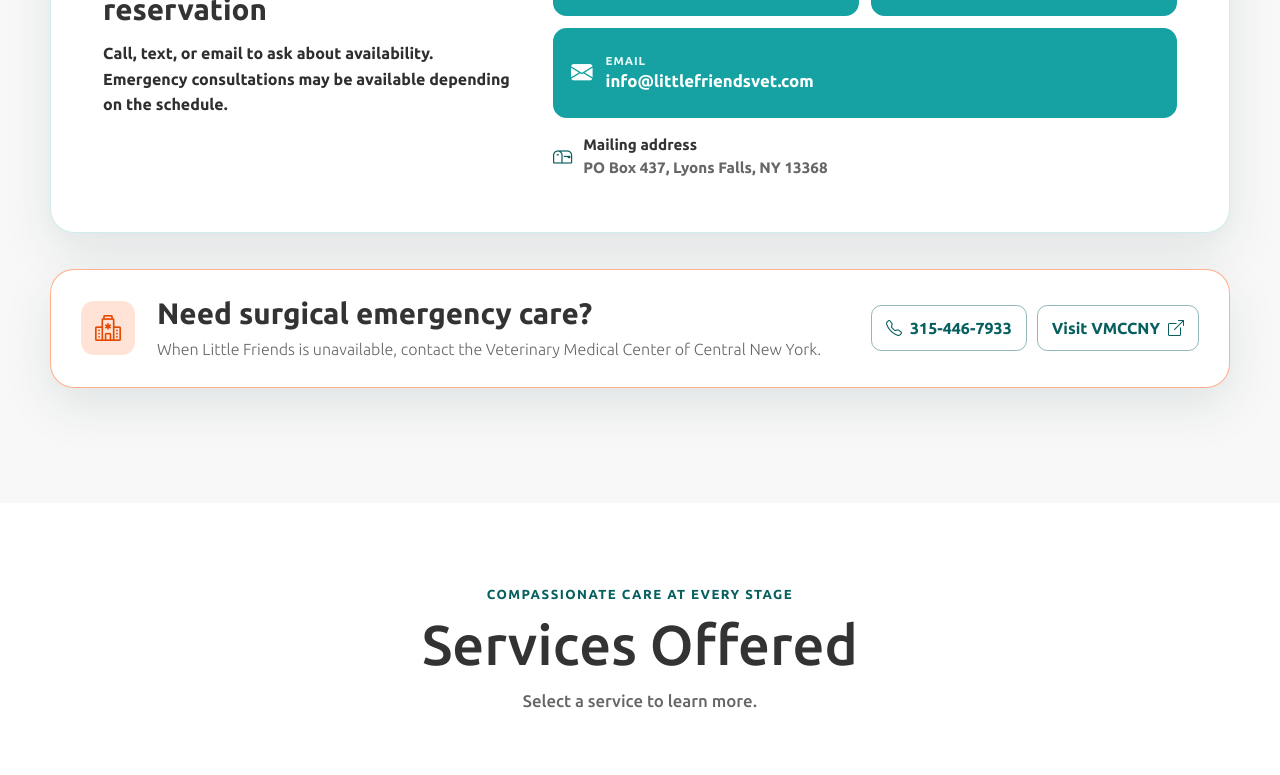
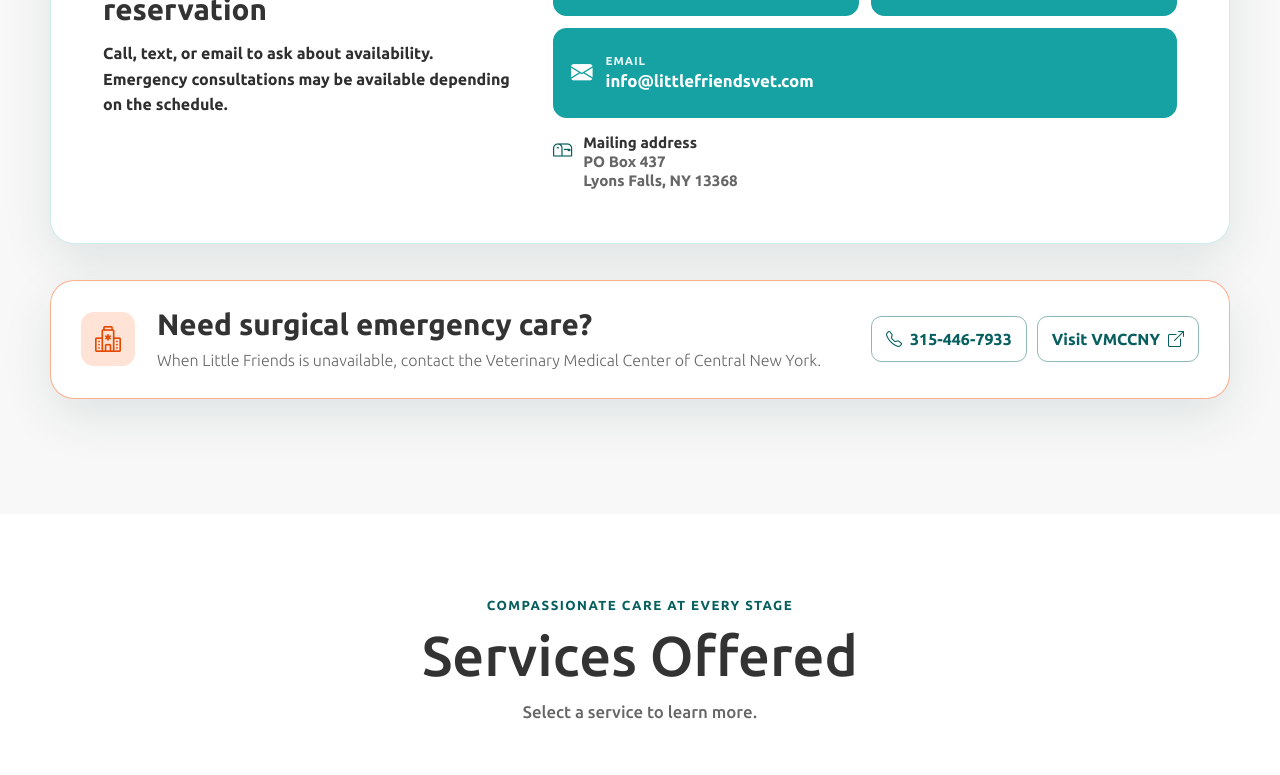
Before and after one commit to chrismuha/littlefriendsvet, a Vue app: page / in a window 1280 px wide. Shown: the part 2540-3315 px from the top of the page. Built offline with nearby package versions, Linux system fonts and the light colour scheme; a web font is replaced by a local one.

Commit message:
Refine contact and mailing address layout

```diff
--- a/src/components/home/AreasServed.vue
+++ b/src/components/home/AreasServed.vue
@@ -67,7 +67,8 @@
                     <i class="bi bi-mailbox" aria-hidden="true"></i>
                     <span class="mailing-address-copy">
                         <strong>Mailing address</strong>
-                        <span>PO Box 437, Lyons Falls, NY 13368</span>
+                        <span>PO Box 437</span>
+                        <span>Lyons Falls, NY 13368</span>
                     </span>
                 </p>
             </div>
@@ -329,7 +330,7 @@ const locations = [
 .mailing-address {
     grid-column: 2;
     display: flex;
-    align-items: center;
+    align-items: flex-start;
     gap: 11px;
     margin: -18px 0 0;
     color: var(--page-text);
@@ -338,8 +339,15 @@ const locations = [
 }
 
 .mailing-address i {
+    margin-top: 2px;
     color: var(--content-teal);
     font-size: 1.2rem;
+}
+
+.mailing-address-copy {
+    display: grid;
+    gap: 1px;
+    line-height: 1.2;
 }
 
 .mailing-address strong {
--- a/src/components/home/Information.vue
+++ b/src/components/home/Information.vue
@@ -8,8 +8,8 @@
                         <p>Contact Information</p>
                     </div>
                     <div class="details">
-                        <p>Give us a Call: <a href="tel:+13157960907">315-796-0907</a></p>
-                        <p>Send us a Text: <a href="sms:+18555534416">855-553-4416</a></p>
+                        <p>Call us: <a href="tel:+13157960907">315-796-0907</a></p>
+                        <p>Text us: <a href="sms:+18555534416">855-553-4416</a></p>
                     </div>
                 </div>
                 <div class="row-item">
```
